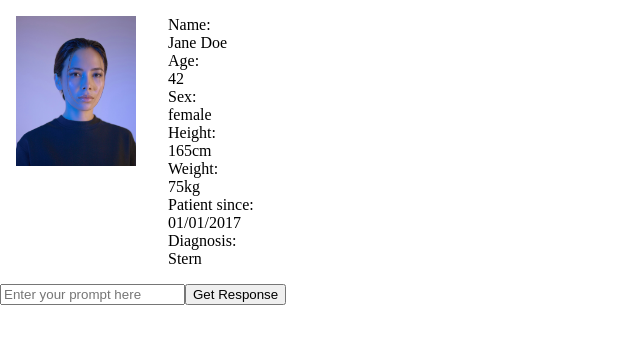
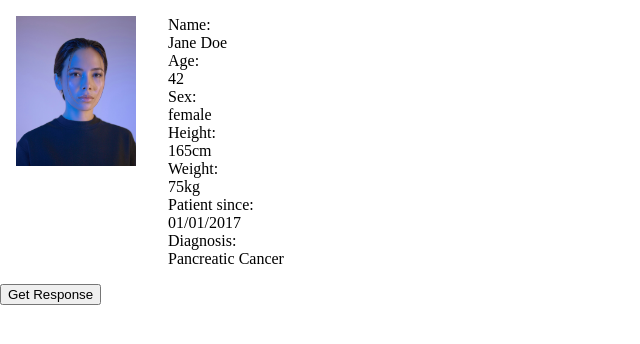
Before and after one commit to ichbinderbar/openai-api-client, a React (Vite) app: page / in a window 1280 px wide. Shown: the top 344 px of the page, without its empty margins (0-640 px from the left). Built offline with nearby package versions, Linux system fonts and the light colour scheme.

Commit message:
update develop

```diff
--- a/src/App.jsx
+++ b/src/App.jsx
@@ -9,11 +9,12 @@ function App() {
   const [prompt, setPrompt] = useState("");
   const [response, setResponse] = useState("");
 
-  const handleInputChange = (event) => {
-    setPrompt(event.target.value);
-  };
+  // const handleInputChange = (event) => {
+  //   setPrompt(event.target.value);
+  // };
 
   const getResponse = async () => {
+    setPrompt("Give me a list of symptoms for Pancreatic Cancer");
     try {
       const result = await axios.post(
         "https://openai-experimental-server-eff701d4fdb7.herokuapp.com/api/get-response",
@@ -31,12 +32,12 @@ function App() {
   return (
     <div>
       <PatientCard></PatientCard>
-      <input
+      {/* <input
         type="text"
         value={prompt}
         onChange={handleInputChange}
         placeholder="Enter your prompt here"
-      />
+      /> */}
       <button onClick={getResponse}>Get Response</button>
       <div>{response}</div>
     </div>
--- a/src/components/PatientCard/PatientCard.scss
+++ b/src/components/PatientCard/PatientCard.scss
@@ -9,7 +9,6 @@
     padding: 1rem;
   }
   &__img {
-    // background-image: url("https://placehold.co/120x180");
     width: 120px;
     height: auto;
     object-fit: cover;
--- a/src/data/patients.json
+++ b/src/data/patients.json
@@ -8,7 +8,7 @@
     "weight": "75kg",
     "image": "../../public/images/jane.jpg",
     "record-start-date": "01/01/2017",
-    "diagnosis": "Stern",
+    "diagnosis": "Pancreatic Cancer",
     "symptoms": ["strict", "disciplined", "successful", "boss lady"]
   },
   {
```
